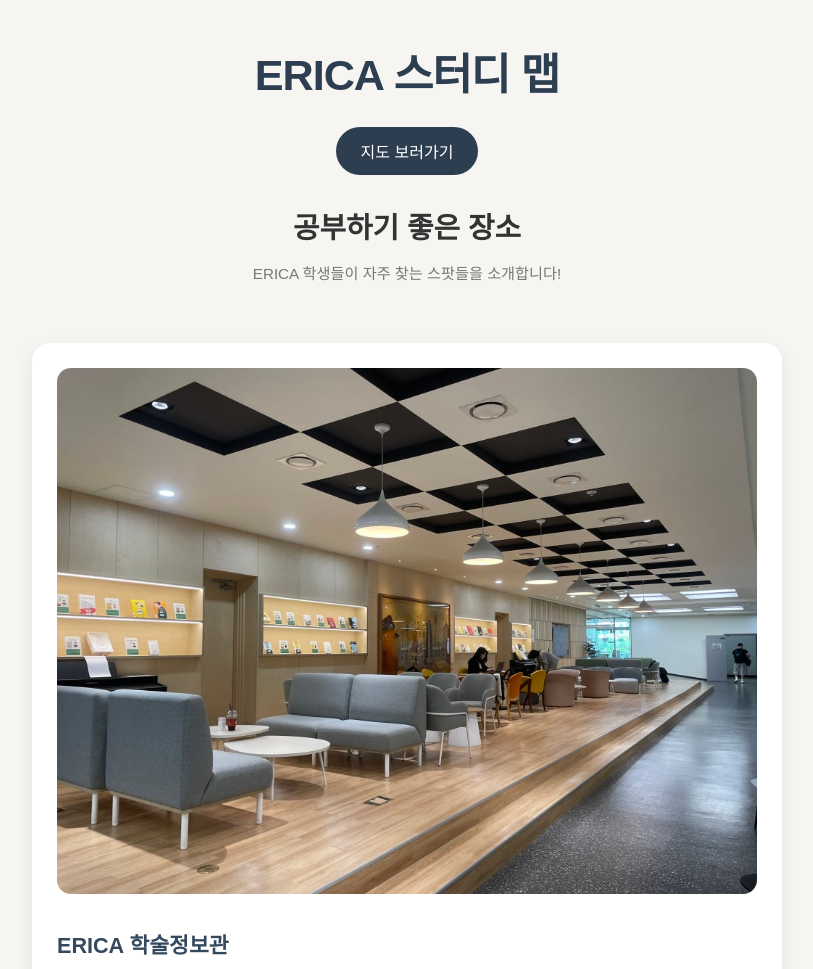
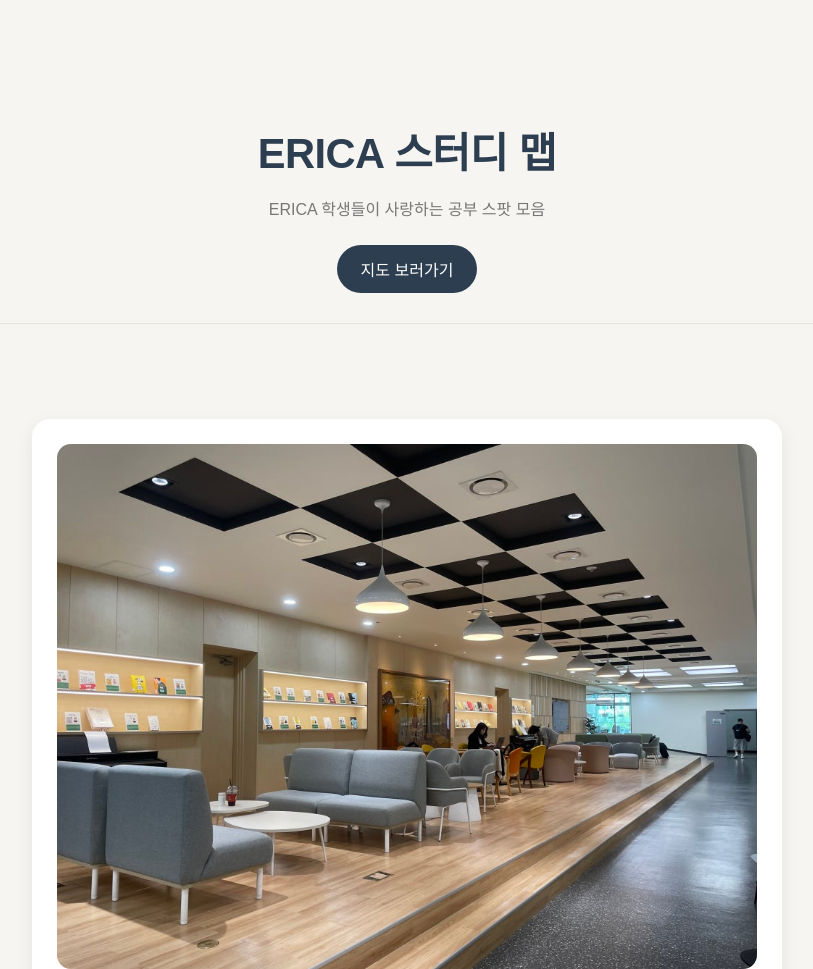
Before and after one commit to kim-in-ae/erica-study-map, a plain HTML site: page erica-study-map-main/index.html in a window 1280 px wide. Shown: the top 969 px of the page, without its empty margins (233-1046 px from the left). Drawn offline with Linux system fonts and the light colour scheme.

Commit message:
header 완성

```diff
--- a/erica-study-map-main/index.html
+++ b/erica-study-map-main/index.html
@@ -14,17 +14,15 @@
 </head>
 
 <body>
+    <header class="hero">
     <h1>ERICA 스터디 맵</h1>
+    <p class="subtitle">ERICA 학생들이 사랑하는 공부 스팟 모음</p>
 
-    <!--지도 페이지로 이동하는 버튼-->
-    <button onclick="location.href='map.html'">
+    <button class="go-map" onclick="location.href='map.html'">
         지도 보러가기
     </button>
+</header>
 
-    <header>
-        <h2>공부하기 좋은 장소</h2>
-        <p class="subtitle">ERICA 학생들이 자주 찾는 스팟들을 소개합니다!</p>
-    </header>
 
     <main id="places">
 
--- a/erica-study-map-main/style.css
+++ b/erica-study-map-main/style.css
@@ -236,3 +236,53 @@ button:hover {
 .sub-places {
     display: none;
 }
+
+/* 헤더(히어로 섹션) */
+.hero {
+    text-align: center;
+    padding: 60px 20px 40px;
+    background-color: #F7F5F1;  /* 공주님이 고른 아이보리 */
+}
+
+/* 메인 제목 */
+.hero h1 {
+    font-size: 2.6rem;
+    font-weight: 600;   /* 모던하게 */
+    color: #2c3e50;
+    margin-bottom: 10px;
+    letter-spacing: -0.5px;
+}
+
+/* 부제 */
+.hero .subtitle {
+    font-size: 1rem;
+    color: #777;
+    margin-bottom: 25px;
+}
+
+/* 아주 얇은 라인 */
+.hero::after {
+    content: '';
+    display: block;
+    width: 70%;
+    height: 1px;
+    background: #e6e2da;
+    margin: 0 auto;
+    margin-top: 25px;
+}
+
+/* 지도 보기 버튼 */
+.go-map {
+    padding: 12px 24px;
+    background-color: #2c3e50;
+    color: white;
+    border: none;
+    border-radius: 30px;
+    font-size: 1rem;
+    cursor: pointer;
+    transition: 0.25s ease;
+}
+
+.go-map:hover {
+    background-color: #3d4f63;
+}
```
